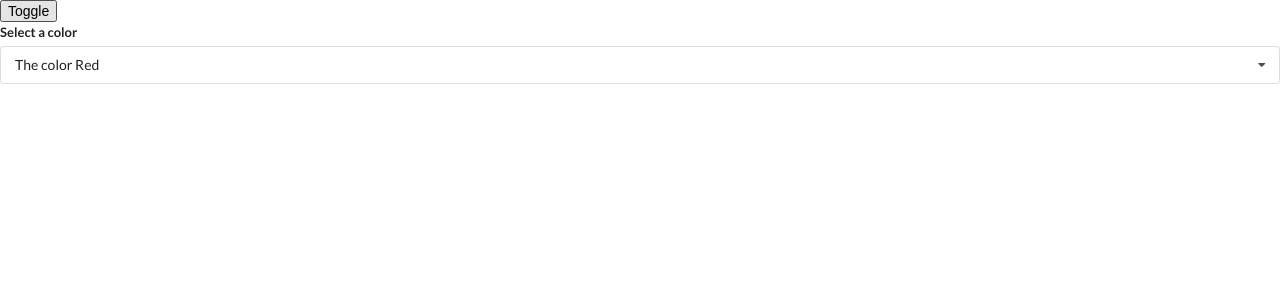
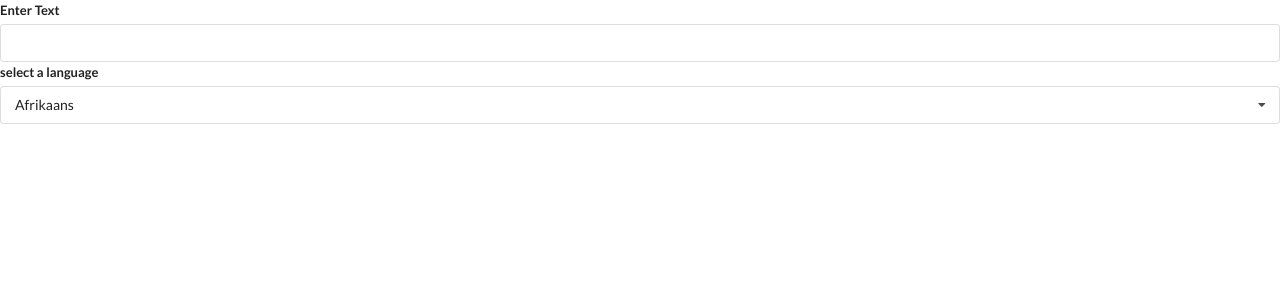
Before and after one commit to RivaD2/personal, a React (Create React App) app in the folder Udemy-react-with-redux/widgets/: page / in a window 1280 px wide. Shown: the top 300 px of the page. Built offline with nearby package versions, Linux system fonts and the light colour scheme.

Commit message:
added Translate component and language input

```diff
--- a/Udemy-react-with-redux/widgets/src/components/App.js
+++ b/Udemy-react-with-redux/widgets/src/components/App.js
@@ -2,6 +2,7 @@
 import Accordion from './Accordion';
 import Search from './Search';
 import Dropdown from './Dropdown';
+import Translate from './Translate';
 
 const items = [
     {
@@ -34,21 +35,11 @@
 ];
 
 const App = () => {
-  const [selected, setSelected] = useState(options[0]);
-  const [showDropdown, setShowDropdown] = useState(true);
-
     return (
         <div>
-            <button onClick={() => setShowDropdown(!showDropdown)}>Toggle</button>
            {/* <Accordion items={items} /> */}
            {/* <Search /> */}
-           {showDropdown ?
-            <Dropdown
-                selected={selected}
-                onSelectedChange={setSelected}
-                options={options}
-           /> : null
-          }
+            <Translate />
         </div>
     )
 };
--- a/Udemy-react-with-redux/widgets/src/components/Dropdown.js
+++ b/Udemy-react-with-redux/widgets/src/components/Dropdown.js
@@ -1,6 +1,6 @@
 import React , {useState, useEffect, useRef} from 'react'
 
-const Dropdown = ({options, selected, onSelectedChange}) => {
+const Dropdown = ({options, selected, onSelectedChange, label}) => {
   const [open, setOpen] = useState(false);
   const ref = useRef();
 
@@ -35,7 +35,7 @@
     return (
         <div ref={ref} className="ui form">
           <div className="field">
-            <label className="label">Select a color</label>
+            <label className="label">{label}</label>
             <div
               onClick={() => setOpen(!open)}
               className={`ui selection dropdown ${open ? 'visible active' : ''}`}
--- /dev/null
+++ b/Udemy-react-with-redux/widgets/src/components/Translate.js
@@ -0,0 +1,42 @@
+import React, {useState} from 'react'
+import Dropdown from './Dropdown';
+
+const options = [
+    {
+      label: 'Afrikaans',
+      value: 'af'
+    },
+    {
+      label: 'Arabic',
+      value: 'ar'
+    },
+    {
+      label: 'Hindi',
+      value: 'hi'
+    }
+];
+const Translate = () => {
+const [language, setLanguage] = useState(options[0]);
+const [text, setText] = useState('');
+
+  return (
+    <div>
+        <div className="ui form">
+          <div className="field">
+            <label>Enter Text</label>
+            <input
+              value={text}
+              onChange={(e) =>setText(e.target.value)}
+            />
+          </div>
+        </div>
+        <Dropdown
+          selected={language}
+          onSelectedChange={setLanguage}
+          options={options}
+          label="select a language"
+        />
+    </div>
+  )
+};
+export default Translate;
```
Also changed, not shown: 1 other file (tests, documents, lock files or other folders).
